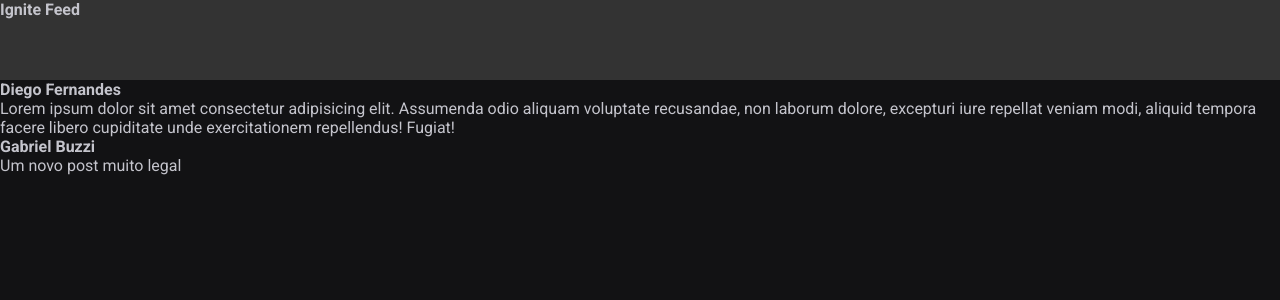
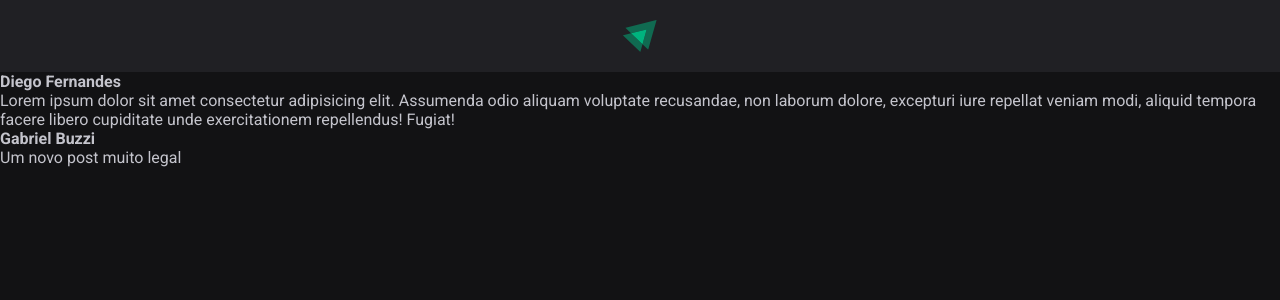
Before and after one commit to jobsonita/copycat-ignite-angular-project01, an Angular app: page / in a window 1280 px wide. Shown: the top 300 px of the page. Built offline with nearby package versions, Linux system fonts and the light colour scheme.

Commit message:
2-3 - Component: Header

```diff
--- a/src/app/header/header.component.css
+++ b/src/app/header/header.component.css
@@ -1,4 +1,10 @@
 .header {
-  background: #333;
-  height: 80px;
+  background: var(--gray-800);
+    display: flex;
+    justify-content: center;
+    padding: 1.25rem 0;
 }
+
+.header img {
+    height: 2rem;
+}
--- a/src/app/header/header.component.html
+++ b/src/app/header/header.component.html
@@ -1,3 +1,3 @@
 <header class="header">
-  <strong>Ignite Feed</strong>
+  <img src="/assets/ignite-logo.svg" alt="Logotipo do Ignite" />
 </header>
```
Also changed, not shown: src/assets/ignite-logo.svg (added).
